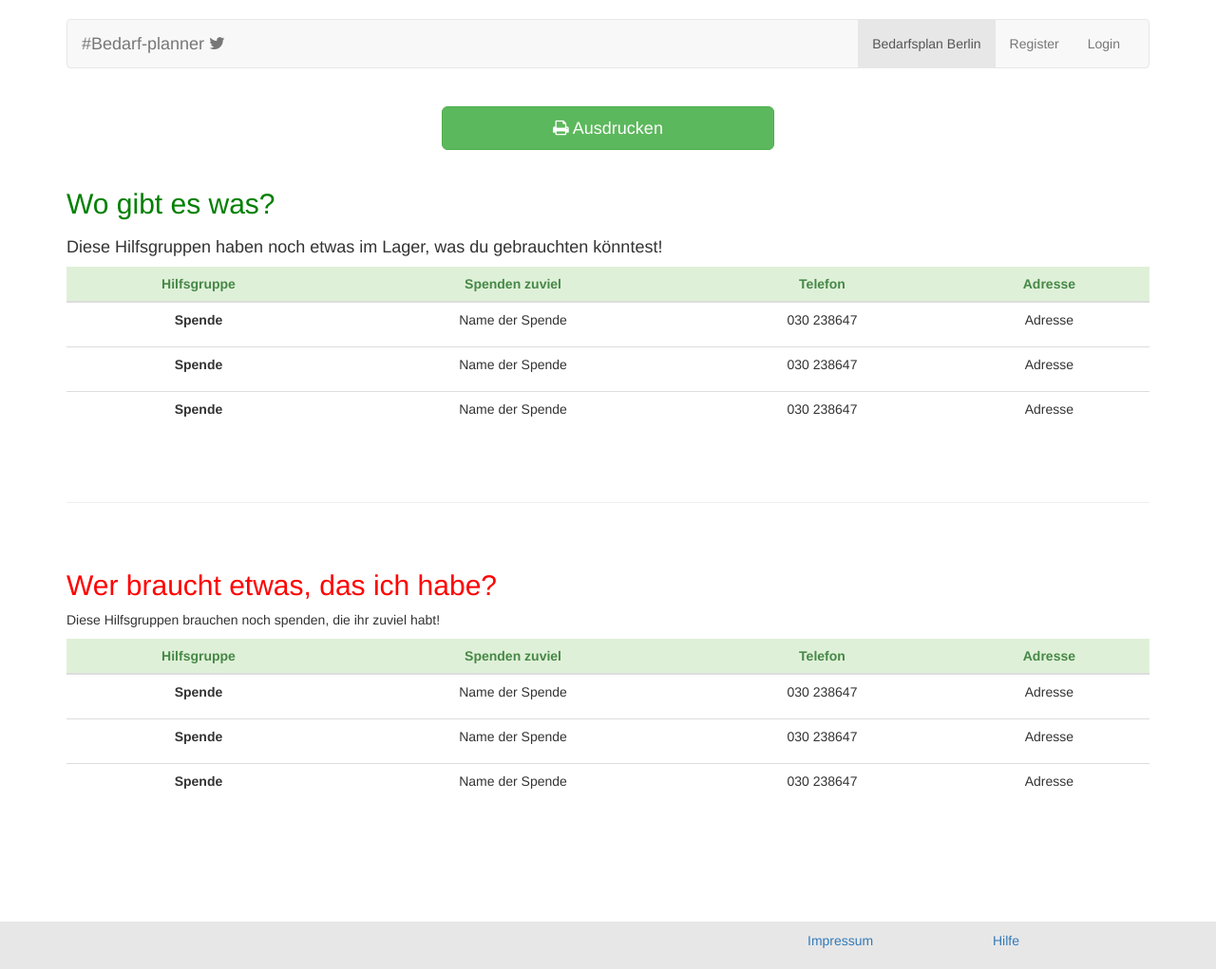
After one commit to DonationmatcherBerlin/donationmatcher, a CodeIgniter app: page /database/index.php/local/match in a window 1280 px wide. The commit adds this page. Shown: the whole page at 95% size. Run offline with CodeIgniter, Linux system fonts and the light colour scheme; some libraries are stand-ins or nearby versions.

Commit message:
verison 0.1 of /local/match

```diff
--- a/application/controllers/Local.php
+++ b/application/controllers/Local.php
@@ -24,4 +24,11 @@ class Local extends CI_Controller {
     $this->load->view('local_view');
     $this->load->view('footer');
   }
+
+  public function match()
+  {
+    $this->load->view('header');
+    $this->load->view('match_view');
+    $this->load->view('footer');
+  }
 }
--- a/application/views/header.php
+++ b/application/views/header.php
@@ -13,10 +13,10 @@
 	<!-- css -->
 	<link href="<?= base_url('assets/css/bootstrap.min.css') ?>" rel="stylesheet">
 	<link href="<?= base_url('assets/css/style.css') ?>" rel="stylesheet">
-	<link href="<?= base_url('assets/css/landingpage/landingpage.css') ?>" rel="stylesheet">
+	<link href="<?= base_url('assets/css/landingpage/landingpage_v2.css') ?>" rel="stylesheet">
 	<!-- <link href="<?= base_url('assets/css/local/local.css') ?>" rel="stylesheet"> -->
 	<link href="<?= base_url('assets/css/font-awesome/css/font-awesome.min.css') ?>" rel="stylesheet">
-	<link href="<?= base_url('assets/css/welcome/welcome.css') ?>" rel="stylesheet">
+	<link href="<?= base_url('assets/css/welcome/welcome_v1.css') ?>" rel="stylesheet">
 	<link href="//cdn.datatables.net/1.10.9/css/jquery.dataTables.min.css" rel="stylesheet">
 
 	<!--[if lt IE 9]>
--- /dev/null
+++ b/application/views/match_view.php
@@ -0,0 +1,154 @@
+<div class="container">
+
+<div class="row" style="margin:20px 0px;">
+  <div class="col-sm-4 col-sm-offset-4">
+    <button type="button" class="btn btn-success btn-lg" style="width:100%;"> <i class="fa fa-print"></i> Ausdrucken</button>
+  </div>
+</div>
+
+
+  <div class="row">
+    <div class="col-sm-12 pull-left">
+      <h2 style="color:green;">Wo gibt es was?</h2>
+    </div>
+  </div>
+  <div class="row">
+    <div class="col-sm-12 pull-left">
+      <h4>Diese Hilfsgruppen haben noch etwas im Lager, was du gebrauchten könntest!</h4>
+    </div>
+  </div>
+
+
+<!-- table -->
+  <div class="row">
+    <div class="col-sm-12">
+      <table class="table table-hover text-center">
+      <thead>
+        <tr>
+          <th class="th-green">Hilfsgruppe</th>
+          <th class="th-green">Spenden zuviel</th>
+          <th class="th-green">Telefon</th>
+          <th class="th-green">Adresse</th>
+        </tr>
+      </thead>
+      <tbody>
+        <tr>
+          <th>Spende</th>
+          <td>
+              <p>Name der Spende</p>
+          </td>
+          <td>
+              <p>030 238647</p>
+          </td>
+          <td>
+              <p>Adresse</p>
+          </td>
+        </tr>
+        <tr>
+          <th>Spende</th>
+          <td>
+              <p>Name der Spende</p>
+          </td>
+          <td>
+              <p>030 238647</p>
+          </td>
+          <td>
+              <p>Adresse</p>
+          </td>
+        </tr>
+        <tr>
+          <th>Spende</th>
+          <td>
+              <p>Name der Spende</p>
+          </td>
+          <td>
+              <p>030 238647</p>
+          </td>
+          <td>
+              <p>Adresse</p>
+          </td>
+        </tr>
+      </tbody>
+    </table>
+    </div>
+  </div>
+
+
+
+
+<hr>
+
+
+
+
+<!-- lower row -->
+  <div class="row">
+    <div class="col-sm-12 pull-left">
+      <h2 style="color:red;">Wer braucht etwas, das ich habe?</h2>
+    </div>
+  </div>
+  <div class="row">
+    <div class="col-sm-12 pull-left">
+      <p>Diese Hilfsgruppen brauchen noch spenden, die ihr zuviel habt!</p>
+    </div>
+  </div>
+
+
+<!-- table -->
+  <div class="row" style="margin-bottom:100px;">
+    <div class="col-sm-12">
+      <table class="table table-hover text-center">
+      <thead>
+        <tr>
+          <th class="th-green">Hilfsgruppe</th>
+          <th class="th-green">Spenden zuviel</th>
+          <th class="th-green">Telefon</th>
+          <th class="th-green">Adresse</th>
+        </tr>
+      </thead>
+      <tbody>
+        <tr>
+          <th>Spende</th>
+          <td>
+              <p>Name der Spende</p>
+          </td>
+          <td>
+              <p>030 238647</p>
+          </td>
+          <td>
+              <p>Adresse</p>
+          </td>
+        </tr>
+        <tr>
+          <th>Spende</th>
+          <td>
+              <p>Name der Spende</p>
+          </td>
+          <td>
+              <p>030 238647</p>
+          </td>
+          <td>
+              <p>Adresse</p>
+          </td>
+        </tr>
+        <tr>
+          <th>Spende</th>
+          <td>
+              <p>Name der Spende</p>
+          </td>
+          <td>
+              <p>030 238647</p>
+          </td>
+          <td>
+              <p>Adresse</p>
+          </td>
+        </tr>
+      </tbody>
+    </table>
+    </div>
+  </div>
+
+
+
+
+</div>
```
Also changed, not shown: public/assets/css/landingpage/landingpage_v2.css, public/assets/css/welcome/welcome_v1.css.
